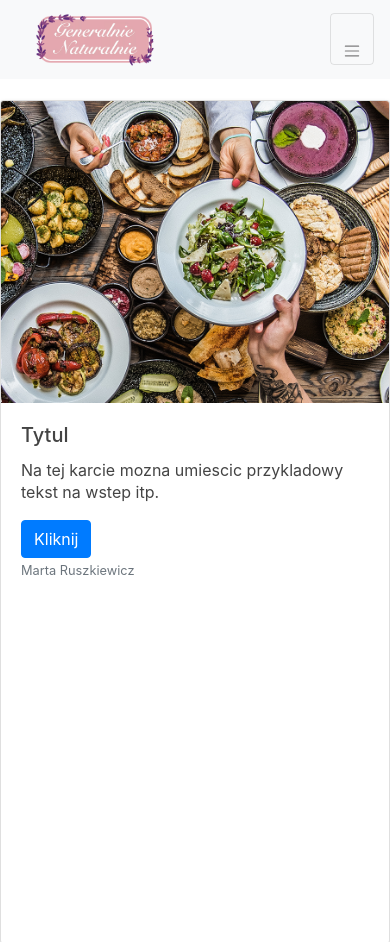
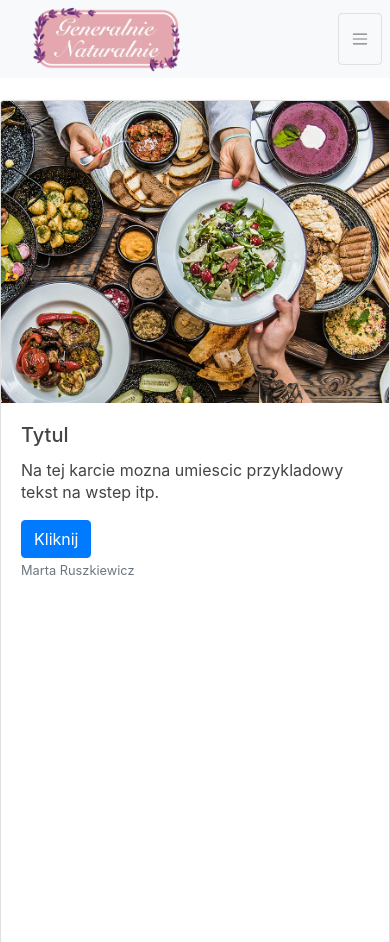
Before and after one commit to marelons1337/Generalnie-naturalnie, a website: page index.html in a window 390 px wide. Shown: the top 942 px of the page. Drawn offline with nearby package versions, Linux system fonts and the light colour scheme.

Commit message:
navbar sizing

```diff
--- a/index.html
+++ b/index.html
@@ -12,10 +12,10 @@
 </head>
 <body class="">
 
-  <nav class="navbar navbar-expand-lg navbar-light bg-light">
+  <nav class="navbar navbar-expand-lg navbar-light bg-light navbar-custom">
       <img class="nav-logo" src="logo.png" alt="" srcset="">
       <button class="navbar-toggler" type="button" data-toggle="collapse" data-target="#navbarSupportedContent" aria-controls="navbarSupportedContent" aria-expanded="false" aria-label="Toggle navigation">
-        <span class="navbar-toggler-icon"></span>
+        <span class="navbar-toggler-icon navbar-button-custom"></span>
       </button>
 
       <div class="collapse navbar-collapse" id="navbarSupportedContent">
--- a/style.css
+++ b/style.css
@@ -8,13 +8,20 @@ body {
 }
 .nav-logo {
     /* margin-top: 10vh; */
-    max-width: 40vw;
+    max-width: 50vw;
 }
-.navbar {
+.navbar{
     position: fixed;
     top: 0;
     width: 100%;
     z-index: 1;
+}
+.navbar-button-custom {
+    margin: 12px 0;
+}
+
+.navbar-custom {
+    padding: 0 8px;
 }
 
 .card-custom {
```
